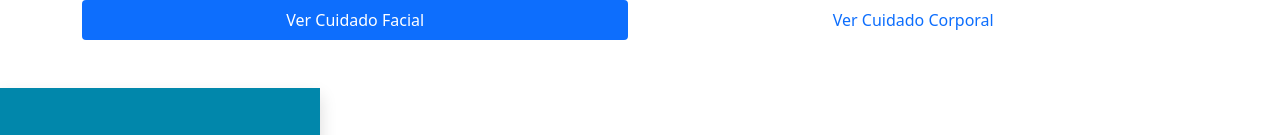
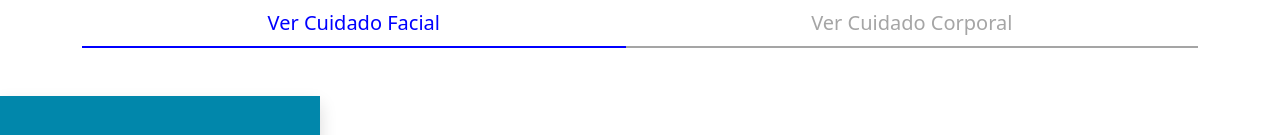
Before and after one commit to davcrash/milo-shop, an Angular app: page / in a window 1280 px wide. Shown: the top 135 px of the page. Built offline with nearby package versions, Linux system fonts and the light colour scheme; what @angular-slider/ngx-slider would draw is missing.

Commit message:
add nav syle

```diff
--- a/src/app/app.component.css
+++ b/src/app/app.component.css
@@ -0,0 +1,9 @@
+.nav-pills .nav-link.active {
+  background-color: transparent;
+  color: blue;
+  border-bottom: 2px solid blue;
+}
+.nav-link {
+  color: #a5a5a5;
+  border-bottom: 2px solid #a5a5a5;
+}
--- a/src/app/app.component.html
+++ b/src/app/app.component.html
@@ -1,13 +1,13 @@
 <div class="container">
   <ul ngbNav #nav="ngbNav" class="nav-pills nav-fill">
     <li ngbNavItem>
-      <a ngbNavLink>Ver Cuidado Facial</a>
+      <a ngbNavLink class="fs-5 rounded-0">Ver Cuidado Facial</a>
       <ng-template ngbNavContent>
         <app-products-container [careType]="facial"></app-products-container>
       </ng-template>
     </li>
     <li ngbNavItem>
-      <a ngbNavLink>Ver Cuidado Corporal</a>
+      <a ngbNavLink class="fs-5 rounded-0">Ver Cuidado Corporal</a>
       <ng-template ngbNavContent>
         <app-products-container [careType]="bodily"></app-products-container>
       </ng-template>
```
